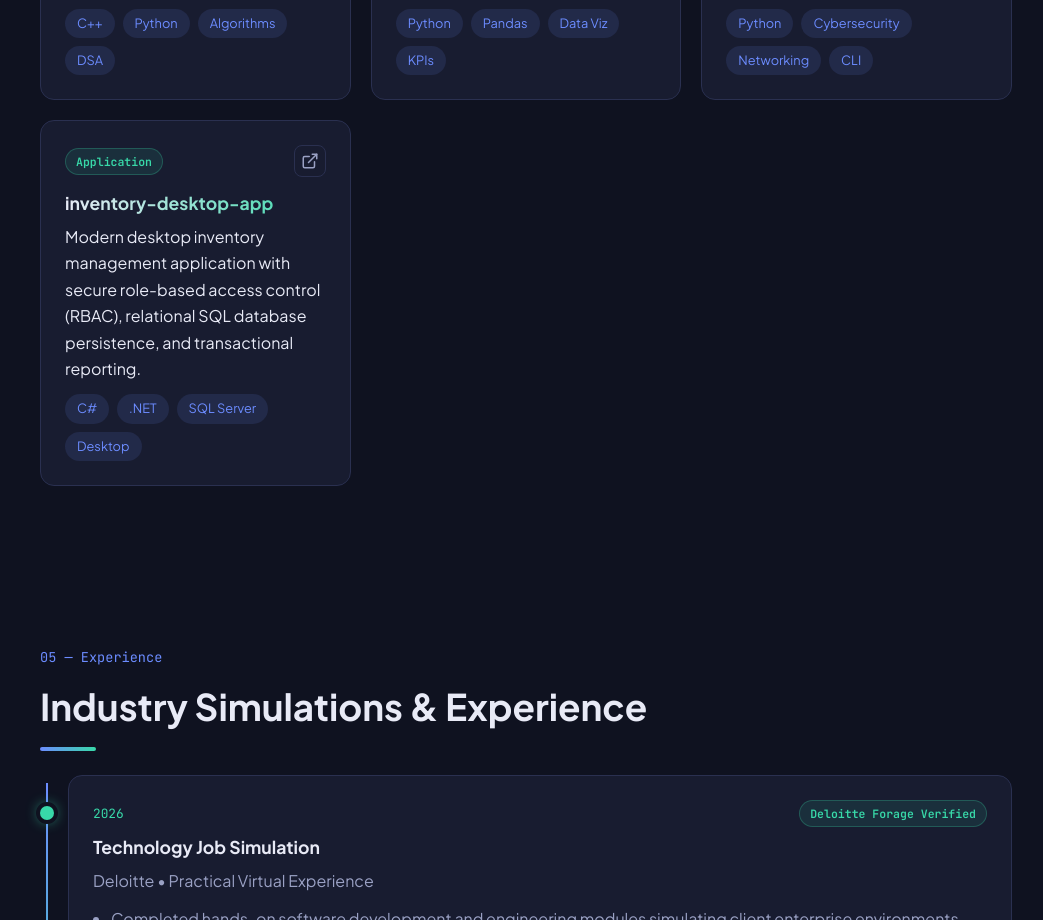
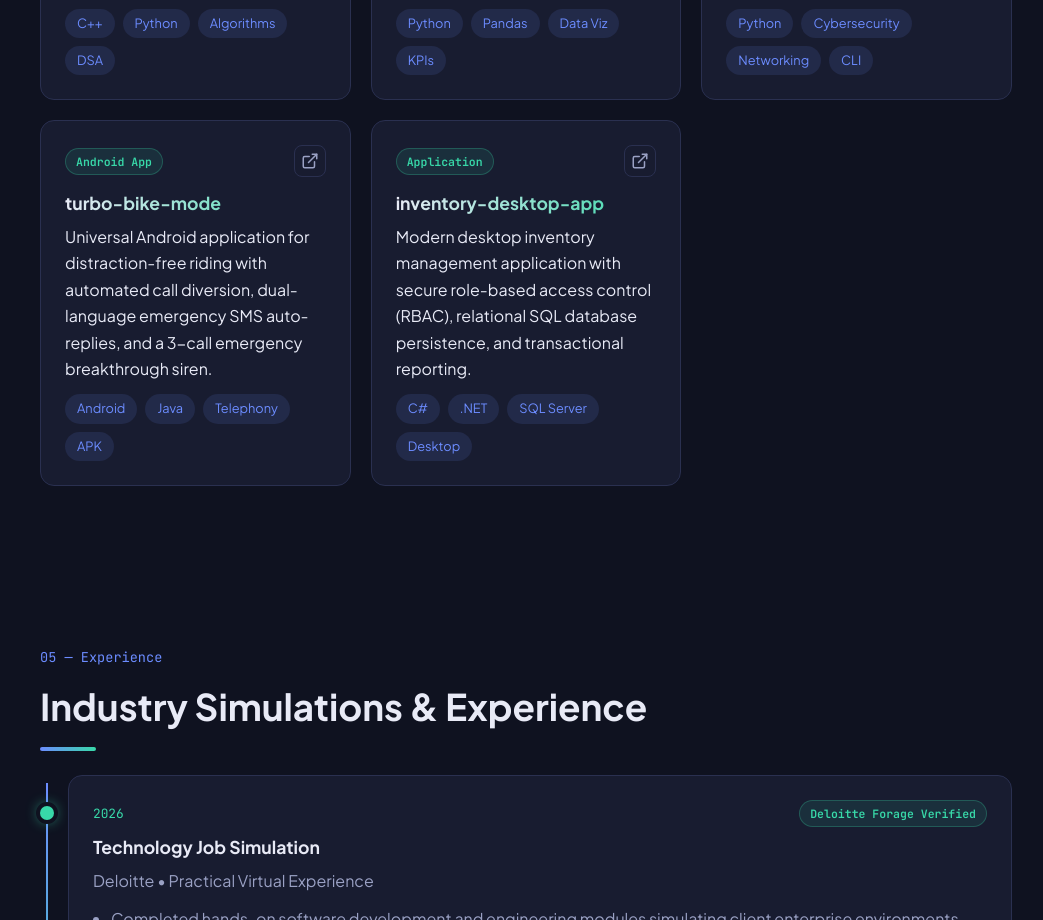
Before and after one commit to King-Slayer-3527/aman-portfolio, a plain HTML site: page index.html in a window 1280 px wide. Shown: the part 3237-4157 px from the top of the page, without its empty margins (114-1157 px from the left). Drawn offline with Linux system fonts and the light colour scheme.

Commit message:
feat(projects): showcase Turbo Bike Android app

```diff
--- a/index.html
+++ b/index.html
@@ -176,6 +176,17 @@
       <h3>netshield-scanner</h3>
       <p>Lightweight network reconnaissance and vulnerability reporting CLI tool designed for cybersecurity labs, port analysis, and packet inspection.</p>
       <div class="tags"><span>Python</span><span>Cybersecurity</span><span>Networking</span><span>CLI</span></div>
+    </article>
+    <article class="card project">
+      <div class="project-header">
+        <span class="project-badge">Android App</span>
+        <a class="icon-btn" href="https://github.com/King-Slayer-3527/Turbo-Bike" target="_blank" rel="noopener" aria-label="View Turbo-Bike repository on GitHub">
+          <svg width="18" height="18" viewBox="0 0 24 24" fill="none" stroke="currentColor" stroke-width="2" stroke-linecap="round" stroke-linejoin="round"><path d="M18 13v6a2 2 0 0 1-2 2H5a2 2 0 0 1-2-2V8a2 2 0 0 1 2-2h6"/><polyline points="15 3 21 3 21 9"/><line x1="10" y1="14" x2="21" y2="3"/></svg>
+        </a>
+      </div>
+      <h3>turbo-bike-mode</h3>
+      <p>Universal Android application for distraction-free riding with automated call diversion, dual-language emergency SMS auto-replies, and a 3-call emergency breakthrough siren.</p>
+      <div class="tags"><span>Android</span><span>Java</span><span>Telephony</span><span>APK</span></div>
     </article>
     <article class="card project">
       <div class="project-header">
```
Also changed, not shown: 1 other file.
